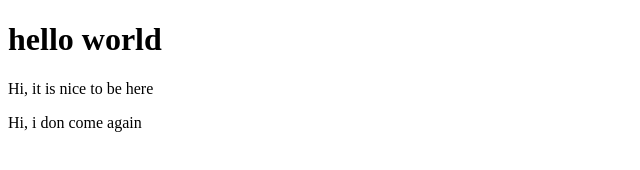
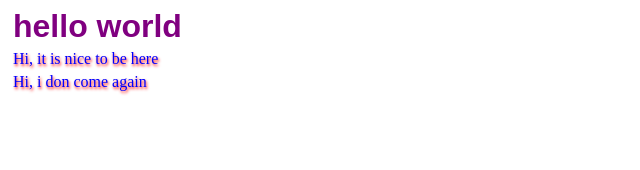
Before and after one commit to Bushiroh/first-attempt, a plain HTML site: page index.html in a window 1280 px wide. Shown: the whole page, without its empty margins (0-640 px from the left). Drawn offline with Linux system fonts and the light colour scheme.

Commit message:
I added one style

```diff
--- a/index.html
+++ b/index.html
@@ -4,6 +4,7 @@
     <meta charset="UTF-8">
     <meta name="viewport" content="width=device-width, initial-scale=1.0">
     <title>Document</title>
+    <link rel="stylesheet" href="style.css">
 </head>
 <body>
     <h1>hello world</h1>
--- /dev/null
+++ b/style.css
@@ -0,0 +1,10 @@
+h1{
+    color: purple;
+    margin: 5px;
+    font-family: sans-serif;
+}
+p{
+    color: blue;
+    margin: 5px;
+    text-shadow: 1px 2px 3px red;
+}
```
